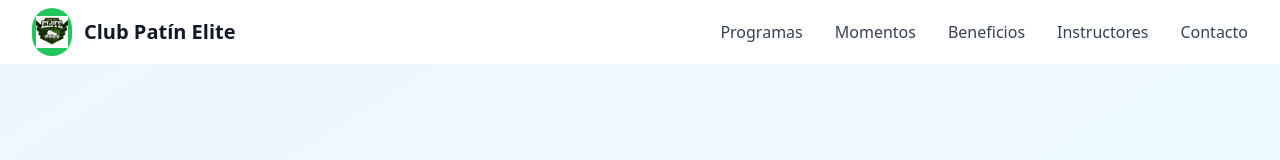
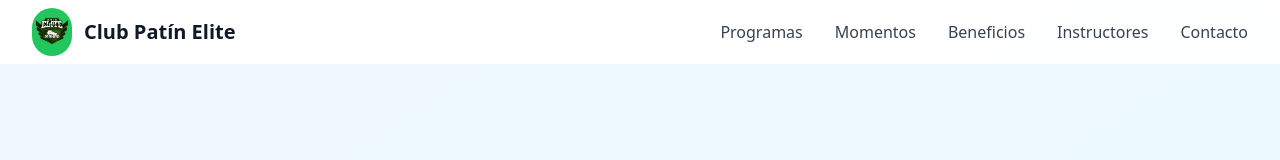
Before and after one commit to RaulOrtiz99/escuela-de-patinaje, a React (Vite) app: page / in a window 1280 px wide. Shown: the top 160 px of the page. Built offline with nearby package versions, Linux system fonts and the light colour scheme.

Commit message:
agregando el logo mejorado

```diff
--- a/src/App.tsx
+++ b/src/App.tsx
@@ -106,7 +106,7 @@ const App: React.FC = () => {
             <div className="flex items-center space-x-3">
               <div className="w-10 h-12 bg-green-500 rounded-full flex items-center justify-center overflow-hidden">
                 <img
-                  src="/assets/patinlogo.jpg"
+                  src="/assets/logoheader.png"
                   alt="Logo Club Patín Elite"
                   className="w-8 h-8 object-contain"
                 />
```
Also changed, not shown: public/assets/logoheader.png (added).
